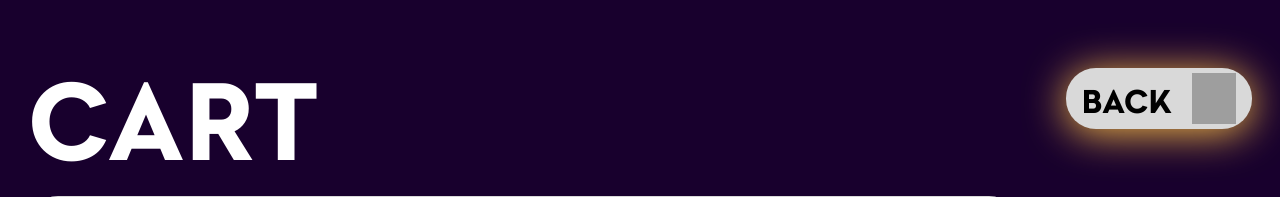
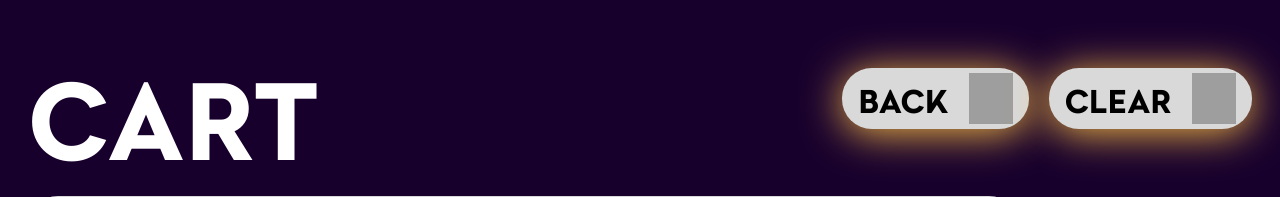
Before and after one commit to pop-arthur/sales_automation_pipeline, a Flask app: page /cart in a window 1280 px wide. Shown: the top 197 px of the page. Run offline with Flask 2, Linux system fonts and the light colour scheme; grey boxes are pictures that could not be loaded.

Commit message:
use localStorage for cart

```diff
--- a/app.py
+++ b/app.py
@@ -46,7 +46,6 @@ def products():
 @login_required
 @app.route('/cart')
 def cart():
-    # with open('apiresp.json', 'r') as f:
     cart = json.loads(load_json())
     return render_template("cart.html", cart=cart['products'])
 
@@ -119,10 +118,17 @@ def login():
         user = db_sess.query(User).filter(User.username == form.username.data).first()
         if user and user.check_password(form.password.data):
             login_user(user, remember=form.remember_me.data)
-            return redirect("/cart")
+            return redirect("/products")
         return render_template('login.html', message="Неправильный логин или пароль", form=form)
 
     return render_template('login.html', title='Авторизация', form=form)
+
+
+@login_required
+@app.route('/add')
+def add():
+    print("added")
+    return redirect('products')
 
 
 @login_required
--- a/static/js/cart.js
+++ b/static/js/cart.js
@@ -67,6 +67,10 @@ function generateTxtFile() {
 }
 
 
+function clear_cart(){
+    localStorage.clear();
+}
+
 
 function setQuantity(button) {
     const quantityElement = button.closest('.cart-item').querySelector('.item-quantity');
--- a/static/js/new-main.js
+++ b/static/js/products.js
@@ -15,6 +15,6 @@ document.addEventListener("DOMContentLoaded", function() {
     });
 });
 
-function addItem (){
-
+function addItem (id){
+    localStorage.setItem(id, 1);
 }
--- a/templates/cart.html
+++ b/templates/cart.html
@@ -14,6 +14,10 @@
         <h1 class="cart-title">CART</h1>
         <div class="back-button-container" onclick="window.location='products'">
             <div class="back-button">BACK</div>
+            <img src="https://cdn.builder.io/api/v1/image/assets/TEMP/5403d94facc52db0e0183bc219a7cf4bf570b62cca11f4397029438bd455acac?apiKey=07449926caf0434fa474b0526b0d5b23&" alt="Profile Image" class="back-icon" />
+        </div>
+        <div class="back-button-container" onclick=clear_cart()>
+            <div class="back-button">CLEAR</div>
             <img src="https://cdn.builder.io/api/v1/image/assets/TEMP/5403d94facc52db0e0183bc219a7cf4bf570b62cca11f4397029438bd455acac?apiKey=07449926caf0434fa474b0526b0d5b23&" alt="Profile Image" class="back-icon" />
         </div>
     </header>
--- a/templates/products.html
+++ b/templates/products.html
@@ -4,7 +4,7 @@
     <meta charset="UTF-8">
     <meta name="viewport" content="width=device-width, initial-scale=1.0">
     <link rel="stylesheet" href="..\static\styles\main\new-main.css">
-    <script src="..\static\js\new-main.js"></script>
+    <script src="..\static\js\products.js"></script>
     <title>Main</title>
 </head>
 
@@ -53,7 +53,7 @@
                     <div class="butt">
                         <input type="number" name="quantity-form" pattern="\d*" id="quantity-form" step="1" min="0" value="0" placeholder="Enter the quantity">
 
-                        <img class="add-button" src="../static/images/shopping_cart.png" onclick="addItem()"></button>
+                        <img class="add-button" src="../static/images/shopping_cart.png" onclick="addItem( {{ value['id'] }} )"></button>
 
                     </div>
 
```
